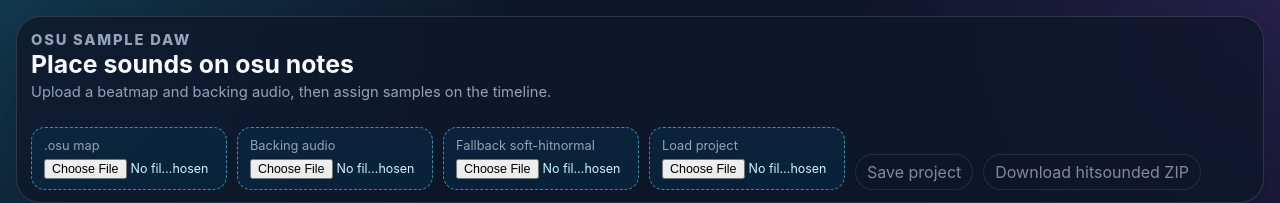
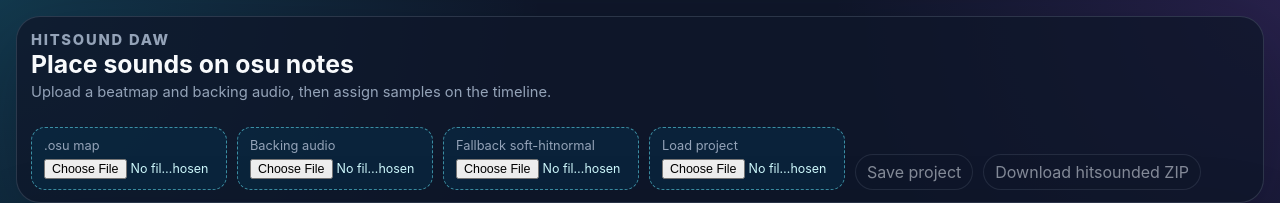
Before and after one commit to v-vox/hsdaw, a Nuxt app: page / in a window 1280 px wide. Shown: the top 203 px of the page. Built offline with nearby package versions, Linux system fonts and the light colour scheme.

Commit message:
different fix

```diff
--- a/app.vue
+++ b/app.vue
@@ -2776,7 +2776,7 @@
     <section class="panel upload-panel">
       <div class="upload-summary">
         <div>
-          <p class="eyebrow">osu sample DAW</p>
+          <p class="eyebrow">hitsound daw</p>
           <h1>{{ mapInfo ? mapTitle : "Place sounds on osu notes" }}</h1>
         </div>
         <p v-if="mapInfo">
```
